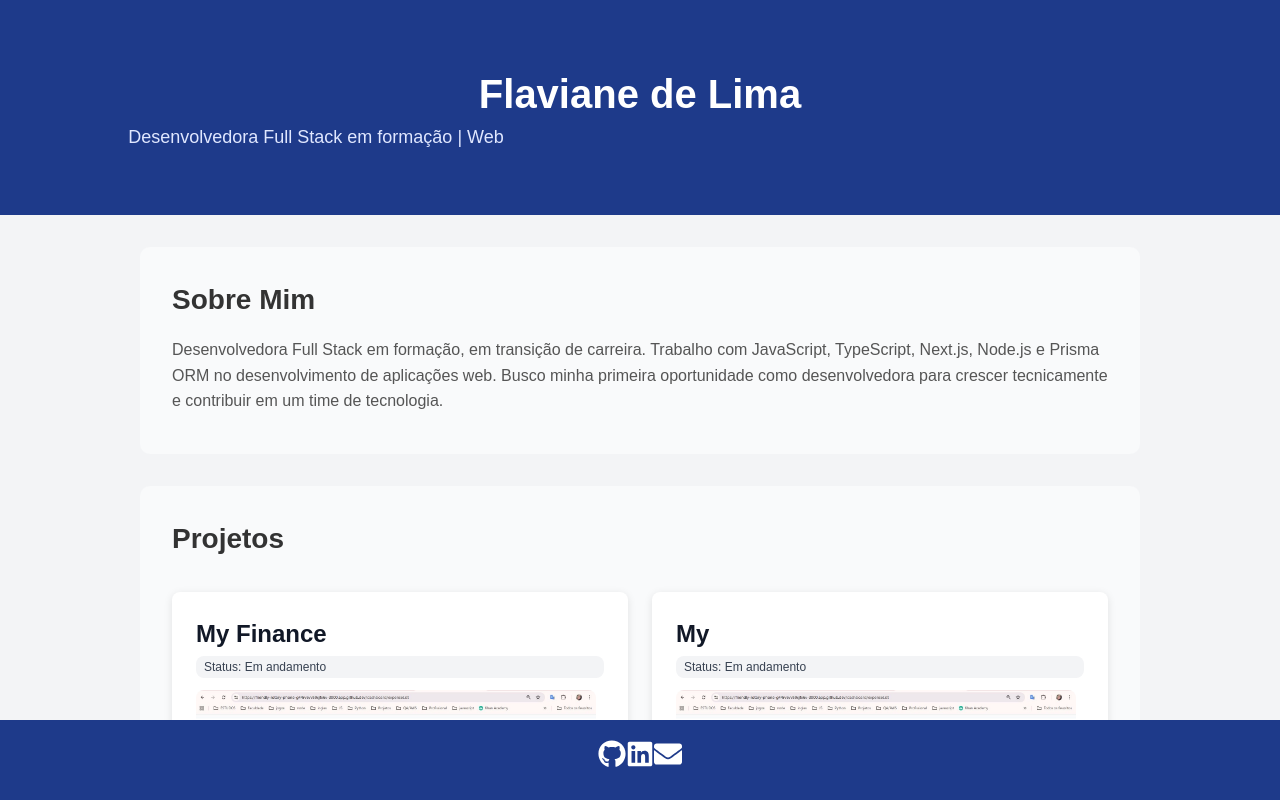
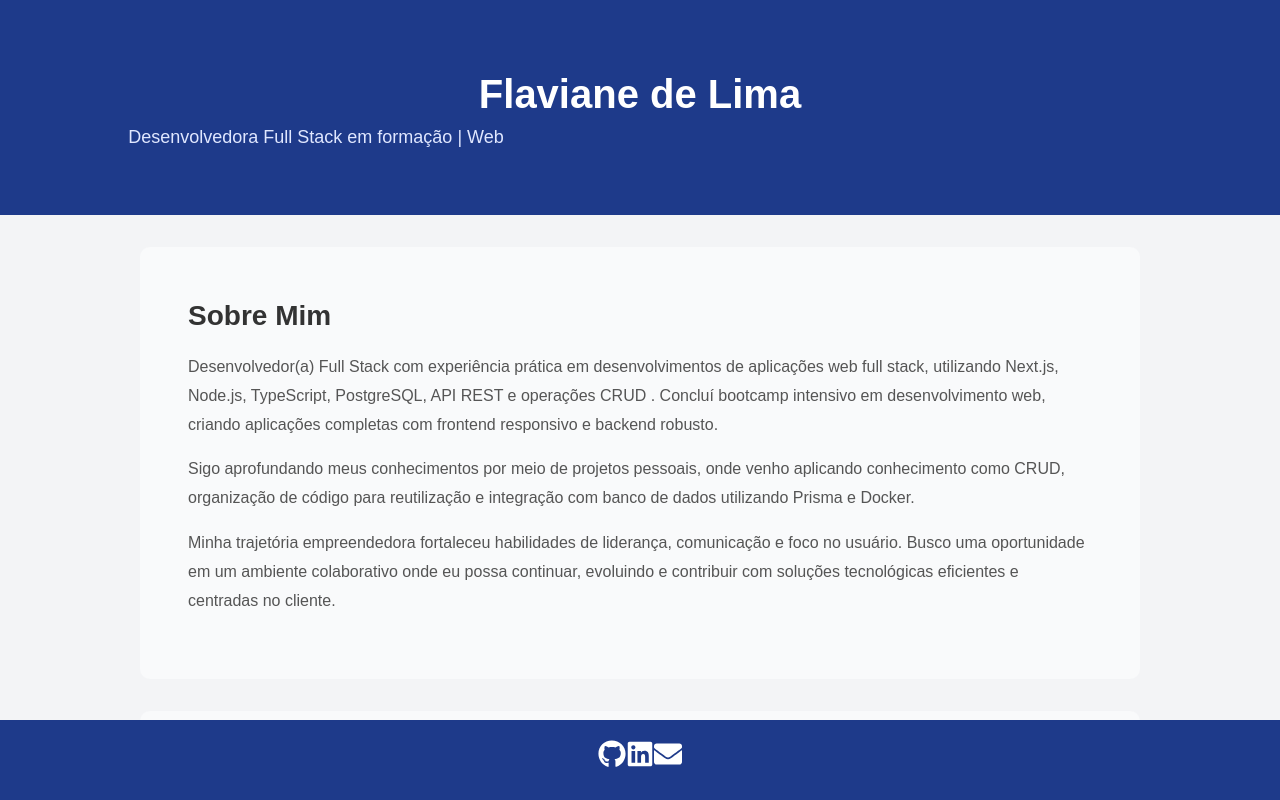
Before and after one commit to flaviane-lima/portfolio-flaviane, a Next.js app: page / in a window 1280 px wide. Shown: the top 800 px of the page. Built offline with nearby package versions, Linux system fonts and the light colour scheme.

Commit message:
ajusta padding e melhora legibilidade da seção Sobre Mim com múltiplos parágrafos

```diff
--- a/app/components/AboutMe.tsx
+++ b/app/components/AboutMe.tsx
@@ -7,7 +7,7 @@ const StyledSection = styled.section`
  color: #333333;
  text-align: left;
  margin: 2rem auto;
- padding: 2rem;
+ padding: 3rem;
  max-width: 1000px;        /* limita largura da seção inteira */
  border-radius: 10px;
 
@@ -19,9 +19,9 @@ const StyledSection = styled.section`
 
 p {
    font-size: 1rem;
-   margin: 0.5rem 0;
+   margin: 1rem 0;
    color: #555;
-   line-height: 1.6;
+   line-height: 1.8;
    }
 
    @media (max-width: 600px) {
@@ -42,9 +42,14 @@ export default function AboutMe() {
     <StyledSection>
       <h2>Sobre Mim</h2>
       <p>
-        Desenvolvedora Full Stack em formação, em transição de carreira.
-        Trabalho com JavaScript, TypeScript, Next.js, Node.js e Prisma ORM no desenvolvimento de aplicações web.
-        Busco minha primeira oportunidade como desenvolvedora para crescer tecnicamente e contribuir em um time de tecnologia.
+        Desenvolvedor(a) Full Stack com experiência prática em desenvolvimentos de aplicações web full stack, utilizando Next.js, Node.js, TypeScript, PostgreSQL, API REST e operações CRUD . Concluí bootcamp intensivo em desenvolvimento web, criando aplicações completas com frontend responsivo e backend robusto.
+      </p>
+
+      <p>
+        Sigo aprofundando meus conhecimentos por meio de projetos pessoais, onde venho aplicando conhecimento como CRUD, organização de código para reutilização e integração com banco de dados utilizando Prisma e Docker.
+      </p>
+      <p>
+        Minha trajetória empreendedora fortaleceu habilidades de liderança, comunicação e foco no usuário. Busco uma oportunidade em um ambiente colaborativo onde eu possa continuar, evoluindo e contribuir com soluções tecnológicas eficientes e centradas no cliente.
       </p>
     </StyledSection>
   )
```
